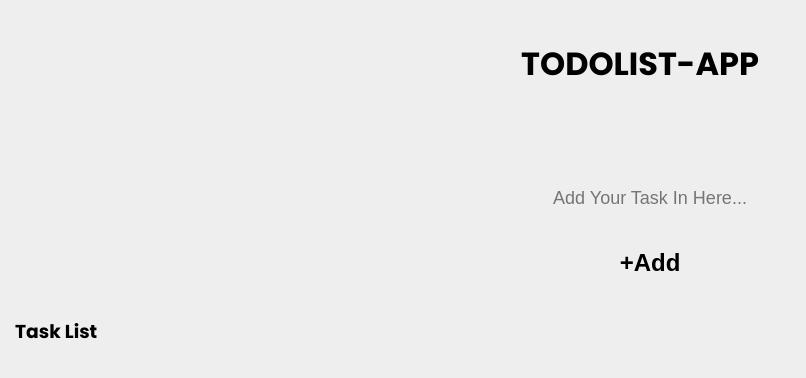
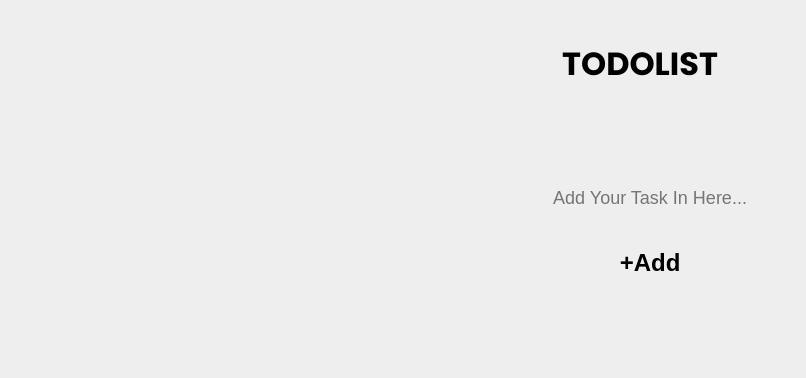
Before and after one commit to pajarmuharam14/todolist, a plain HTML site: page index.html in a window 1280 px wide. Shown: the whole page, without its empty margins (0-806 px from the left). Drawn offline with Linux system fonts and the light colour scheme.

Commit message:
add reset method and delete title task list

```diff
--- a/index.html
+++ b/index.html
@@ -15,7 +15,7 @@
   </head>
   <body>
     <header>
-      <h1>TODOLIST-APP</h1>
+      <h1>TODOLIST</h1>
     </header>
     <main>
       <section class="create-new-todo">
@@ -32,7 +32,6 @@
         </form>
       </section>
       <section class="list-todo">
-        <h3>Task List</h3>
         <div id="list-todo"></div>
       </section>
     </main>
--- a/index.js
+++ b/index.js
@@ -12,6 +12,8 @@ window.addEventListener("DOMContentLoaded", () => {
     todosList.push(todo);
 
     localStorage.setItem("todosList", JSON.stringify(todosList));
+
+    e.target.reset();
 
     displayTodos();
   });
```
